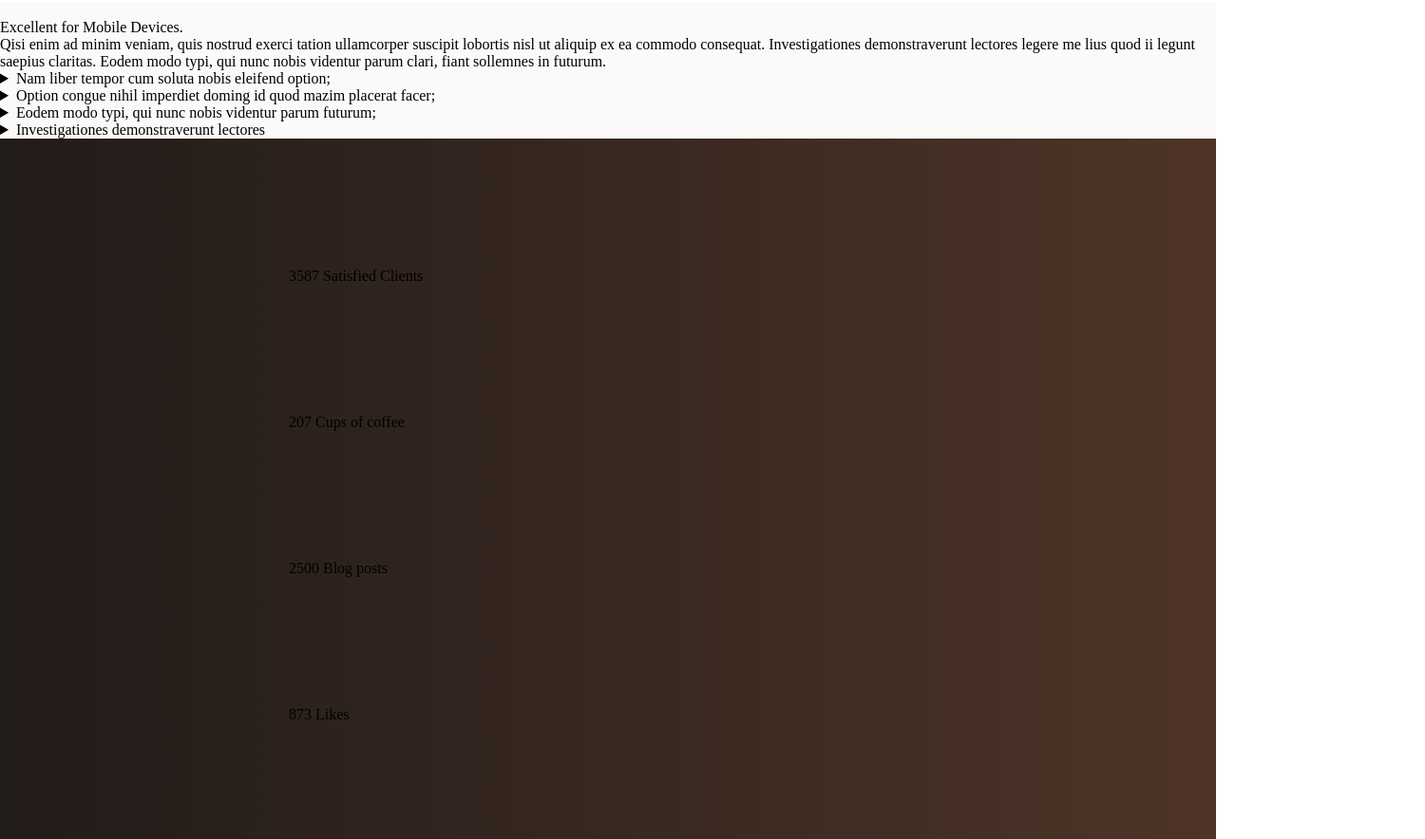
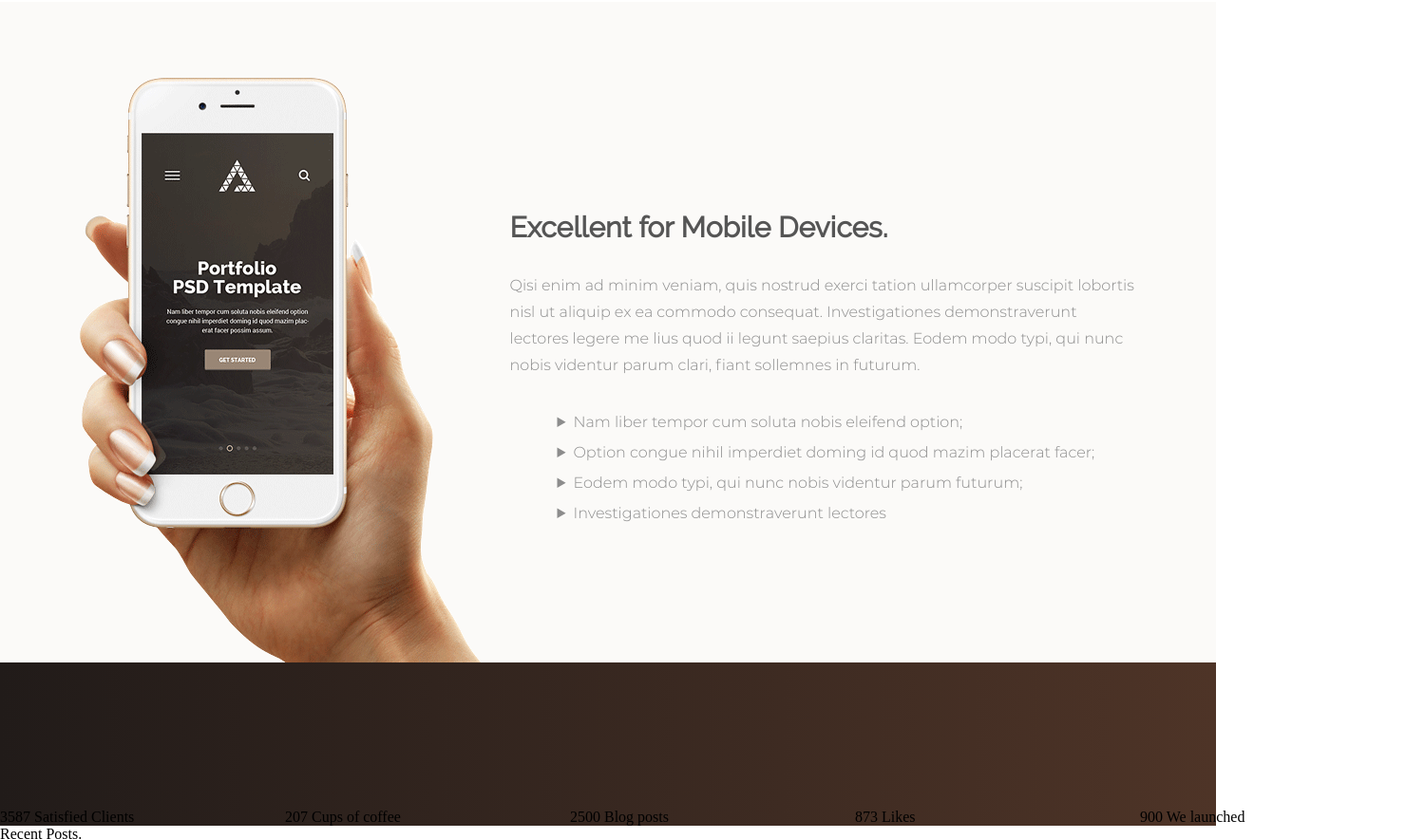
Before and after one commit to senseytreyser/HTML5-exam, a plain HTML site: page index.html in a window 1280 px wide. Shown: the part 3925-4809 px from the top of the page at 95% size, 1500 px wide, since content can reach past the window. Drawn offline with Linux system fonts and the light colour scheme.

Commit message:
Блок с айфоном

```diff
--- a/index.html
+++ b/index.html
@@ -167,20 +167,20 @@
         </div>
     </section>
     <section class="devices">
-        <img src="" alt="" class="devices-img">
+        <img src="img/iphone_in_a_hand-2.png" alt="iPhone в руке" class="devices-img" height="616" width="423">
         <div class="devices-content">
             <span class="devices-title">Excellent for Mobile Devices.</span>
             <p class="devices-txt">Qisi enim ad minim veniam, quis nostrud exerci tation ullamcorper suscipit lobortis nisl ut aliquip ex ea commodo consequat. Investigationes demonstraverunt lectores legere me lius quod ii legunt saepius claritas. Eodem modo typi, qui nunc nobis videntur parum clari, fiant sollemnes in futurum.</p>
-            <details class="devices-plus-large">
+            <details class="devices-details">
                 <summary class="devices-plus">Nam liber tempor cum soluta nobis eleifend option;</summary>
             </details>
-            <details class="devices-plus-large">
+            <details class="devices-details">
                 <summary class="devices-plus">Option congue nihil imperdiet doming id quod mazim placerat facer;</summary>
             </details>
-            <details class="devices-plus-large">
+            <details class="devices-details">
                 <summary class="devices-plus">Eodem modo typi, qui nunc nobis videntur parum futurum;</summary>
             </details>
-            <details class="devices-plus-large">
+            <details class="devices-details">
                 <summary class="devices-plus">Investigationes demonstraverunt lectores</summary>
             </details>
         </div>
--- a/scss/_devices.scss
+++ b/scss/_devices.scss
@@ -1,3 +1,43 @@
 .devices{
     background-color: #fbfaf8;
+    display: flex;
+    justify-content: center;
+    padding: 80px 0 0 0;
+
+    &-img{
+       margin: 0 30px 0 0;
+    }
+
+    &-content{
+        max-width: 660px;
+        display: flex;
+        flex-direction: column;
+        justify-content: center;
+    }
+
+    &-title{
+        @include title ($size:30px, $color:#555,$align:left);
+    }
+
+    &-txt{
+        @include text ($size:16px,$line-height:1.75,$color: #8c8c8c,$align:left);
+        margin: 30px 0;
+    }
+
+    &-details{
+        cursor: pointer;
+        margin: 0 0 0 50px;
+
+        &:focus{
+            outline: 2px solid #8c8c8c;
+        }
+    }
+
+    &-plus{
+        @include text ($size:16px,$line-height:2,$color: #8c8c8c,$align:left);
+
+        &:focus{
+            outline: 2px solid #8c8c8c;
+        }
+    }
 }
--- a/scss/_mixin.scss
+++ b/scss/_mixin.scss
@@ -6,18 +6,18 @@
     filter: progid:DXImageTransform.Microsoft.gradient( startColorstr='$first_color', endColorstr='$second_color',GradientType=1 );
 }
 
-@mixin text ($size:16px,$line-height:28px,$color: #8c8c8c){
+@mixin text ($size:16px,$line-height:28px,$color: #8c8c8c,$align:center){
     color: $color;
     font-family:$montserrat-light;
     font-size: $size;
     line-height: $line-height;
-    text-align: center;
+    text-align: $align;
 }
 
-@mixin title ($size:30px, $color:#555){
+@mixin title ($size:30px, $color:#555,$align:center){
     color: $color;
     font-family: $raleway_regular;
     font-weight: 900;
     font-size: $size;
-    text-align: center;
+    text-align: $align;
 }
--- a/scss/_numbers.scss
+++ b/scss/_numbers.scss
@@ -1,3 +1,4 @@
 .numbers{
     @include gradient;
+    display: flex;
 }
```
Also changed, not shown: scss/style.css, 1 other file.
